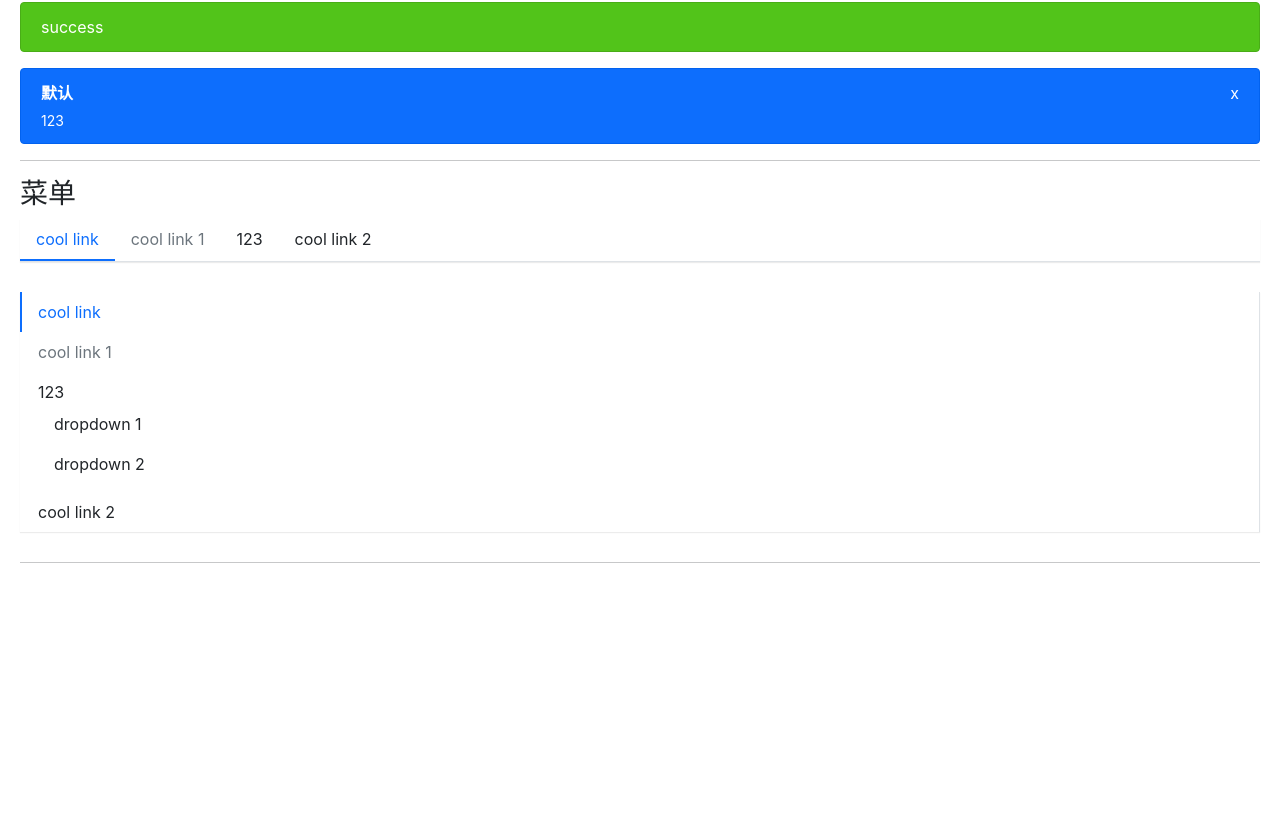
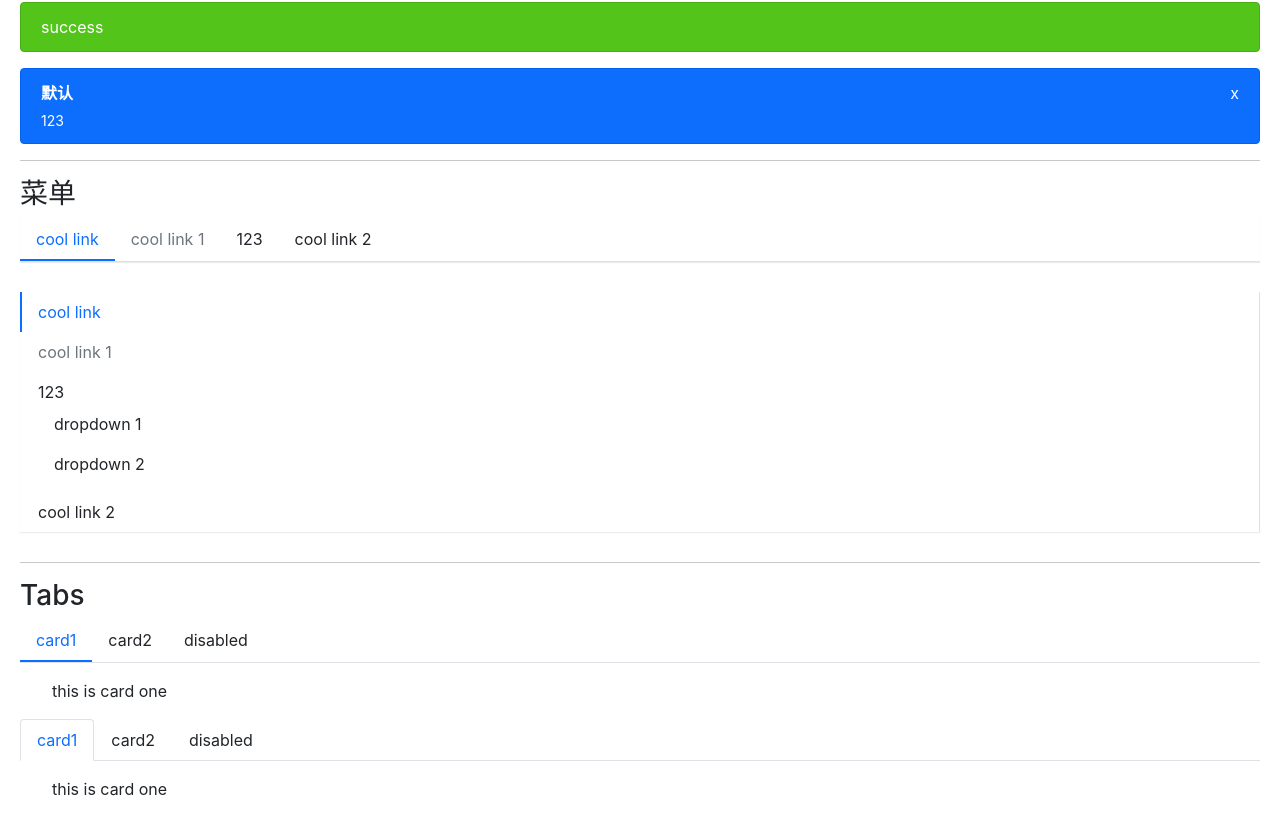
Before and after one commit to kkkhs/rosebush, a React (Create React App) app: page / in a window 1280 px wide. Shown: the part 294-1111 px from the top of the page. Before the commit the page ends 873 px from the top, so only its background shows below. Built offline with nearby package versions, Linux system fonts and the light colour scheme.

Commit message:
feat: 完成tabs 组件

```diff
--- a/src/App.tsx
+++ b/src/App.tsx
@@ -3,6 +3,8 @@ import Alert from './components/Alert/alert'
 import Menu from './components/Menu/menu'
 import MenuItem from './components/Menu/menuItem'
 import SubMenu from './components/Menu/subMenu'
+import Tabs from './components/Tabs/tabs'
+import TabItem from './components/Tabs/tabItem'
 
 function App() {
   return (
@@ -35,7 +37,6 @@ function App() {
           </Button>
         </div>
         <hr />
-
         <h3>警告</h3>
         <div>
           <Alert title="danger" type={'danger'} showClose={false} />
@@ -43,9 +44,7 @@ function App() {
           <Alert title="success" type={'success'} showClose={false} />
           <Alert title="默认" description="123" />
         </div>
-
         <hr />
-
         <h3>菜单</h3>
         <div>
           <Menu onSelect={(index) => console.log(index)}>
@@ -73,6 +72,23 @@ function App() {
           </Menu>
         </div>
         <hr />
+        <h3>Tabs</h3>
+        <Tabs defaultIndex={0} onSelect={(index) => console.log(index)}>
+          <TabItem label="card1" disabled>
+            this is card one
+          </TabItem>
+          <TabItem label="card2">this is content two</TabItem>
+          <TabItem label="disabled">this is content three</TabItem>
+        </Tabs>
+        <Tabs
+          defaultIndex={0}
+          onSelect={(index) => console.log(index)}
+          type="card"
+        >
+          <TabItem label="card1">this is card one</TabItem>
+          <TabItem label="card2">this is content two</TabItem>
+          <TabItem label="disabled">this is content three</TabItem>
+        </Tabs>
       </header>
     </div>
   )
--- /dev/null
+++ b/src/components/Tabs/_style.scss
@@ -0,0 +1,52 @@
+.rose-tabs-nav {
+  display: flex;
+  flex-wrap: wrap;
+  padding-left: 0;
+  margin-bottom: 0;
+  list-style: none;
+  border-bottom: $nav-tabs-border-width solid $nav-tabs-border-color;
+}
+.rose-tabs-nav-item {
+  display: block;
+  padding: $nav-link-padding-y $nav-link-padding-x;
+  cursor: pointer;
+  &:hover,
+  &:focus {
+    color: $nav-tabs-link-hover-color;
+  }
+  // Disabled state lightens text
+  &.disabled {
+    color: $nav-link-disabled-color;
+    pointer-events: none;
+    cursor: default;
+    background-color: transparent;
+    border-color: transparent;
+  }
+  &.is-active {
+    color: $nav-tabs-link-active-color;
+  }
+}
+.nav-line {
+  .rose-tabs-nav-item {
+    &.is-active {
+      border-bottom: $nav-tabs-border-width * 2 solid
+        $nav-tabs-link-active-color;
+    }
+  }
+}
+
+.nav-card {
+  .rose-tabs-nav-item {
+    border: $nav-tabs-border-width solid transparent;
+    margin-bottom: -$nav-tabs-border-width;
+    &.is-active {
+      @include border-top-radius($nav-tabs-border-radius);
+      background-color: $nav-tabs-link-active-bg;
+      border-color: $nav-tabs-link-active-border-color;
+    }
+  }
+}
+
+.rose-tabs-content {
+  margin-top: $nav-tabs-content-margin;
+}
--- /dev/null
+++ b/src/components/Tabs/tabItem.tsx
@@ -0,0 +1,19 @@
+export interface TabsItemProps {
+  /** Tab选项上面的文字 */
+  label: string | React.ReactElement
+  /** Tab选项是否被禁用 */
+  disabled?: boolean
+  className?: string
+  style?: React.CSSProperties
+  children?: React.ReactNode
+}
+
+const TabItem: React.FC<TabsItemProps> = ({ children }) => {
+  return (
+    <div className="rose-tab-pannel">
+      <span>{children}</span>
+    </div>
+  )
+}
+
+export default TabItem
--- /dev/null
+++ b/src/components/Tabs/tabs.tsx
@@ -0,0 +1,77 @@
+import classNames from 'classnames'
+import React, { FunctionComponentElement, useState } from 'react'
+import { createContext } from 'react'
+import { TabsItemProps } from './tabItem'
+
+export interface TabsProps {
+  defaultIndex?: number
+  onSelect?: (selectIndex: number) => void
+  className?: string
+  style?: React.CSSProperties
+  children?: React.ReactNode
+  /**Tabs的样式，两种可选，默认为 line */
+  type?: 'line' | 'card'
+}
+
+const Tabs: React.FC<TabsProps> = ({
+  defaultIndex = 0,
+  onSelect,
+  className,
+  style,
+  children,
+  type = 'line',
+}) => {
+  const [activeIndex, setActiveIndex] = useState(defaultIndex)
+
+  const handleClick = (index: number, disabled: boolean | undefined) => {
+    if (!disabled) {
+      setActiveIndex(index)
+      if (onSelect) {
+        onSelect(index)
+      }
+    }
+  }
+  const navClass = classNames('rose-tabs-nav', {
+    'nav-line': type === 'line',
+    'nav-card': type === 'card',
+  })
+
+  // 返回上方NavLinks
+  const renderNavLinks = () => {
+    return React.Children.map(children, (child, index) => {
+      const childElement = child as FunctionComponentElement<TabsItemProps>
+      const { label, disabled, className, style } = childElement.props
+      const classes = classNames('rose-tabs-nav-item', className, {
+        'is-active': activeIndex === index,
+        disabled: disabled,
+      })
+
+      return (
+        <li
+          className={classes}
+          style={style}
+          key={`nav-item-${index}`}
+          onClick={() => handleClick(index, disabled)}
+        >
+          {label}
+        </li>
+      )
+    })
+  }
+
+  const renderContent = () => {
+    return React.Children.map(children, (child, index) => {
+      if (index === activeIndex) {
+        return child
+      }
+    })
+  }
+  return (
+    <div className={`rose-tabs ${className}`} style={style}>
+      <ul className={navClass}>{renderNavLinks()}</ul>
+      <ul className="rose-tabs-content">{renderContent()}</ul>
+    </div>
+  )
+}
+
+export default Tabs
--- a/src/styles/_mixin.scss
+++ b/src/styles/_mixin.scss
@@ -39,3 +39,49 @@
   background: $background;
   border-color: $border;
 }
+
+@mixin zoom-animation(
+  $direction: 'top',
+  $scaleStart: scaleY(0),
+  $scaleEnd: scaleY(1),
+  $origin: center top
+) {
+  .zoom-in-#{$direction}-enter {
+    opacity: 0;
+    transform: $scaleStart;
+  }
+  .zoom-in-#{$direction}-enter-active {
+    opacity: 1;
+    transform: $scaleEnd;
+    transition:
+      transform 300ms cubic-bezier(0.23, 1, 0.32, 1) 100ms,
+      opacity 300ms cubic-bezier(0.23, 1, 0.32, 1) 100ms;
+    transform-origin: $origin;
+  }
+  .zoom-in-#{$direction}-exit {
+    opacity: 1;
+  }
+  .zoom-in-#{$direction}-exit-active {
+    opacity: 0;
+    transform: $scaleStart;
+    transition:
+      transform 300ms cubic-bezier(0.23, 1, 0.32, 1) 100ms,
+      opacity 300ms cubic-bezier(0.23, 1, 0.32, 1) 100ms;
+    transform-origin: $origin;
+  }
+}
+
+@mixin border-right-radius($raduis) {
+  border-top-right-radius: $raduis;
+  border-bottom-right-radius: $raduis;
+}
+
+@mixin border-left-radius($raduis) {
+  border-top-left-radius: $raduis;
+  border-bottom-left-radius: $raduis;
+}
+
+@mixin border-top-radius($raduis) {
+  border-top-left-radius: $raduis;
+  border-top-right-radius: $raduis;
+}
--- a/src/styles/index.scss
+++ b/src/styles/index.scss
@@ -15,3 +15,6 @@
 
 // menu
 @import '../components/Menu/style';
+
+// tabs
+@import '../components/Tabs/style';
```
